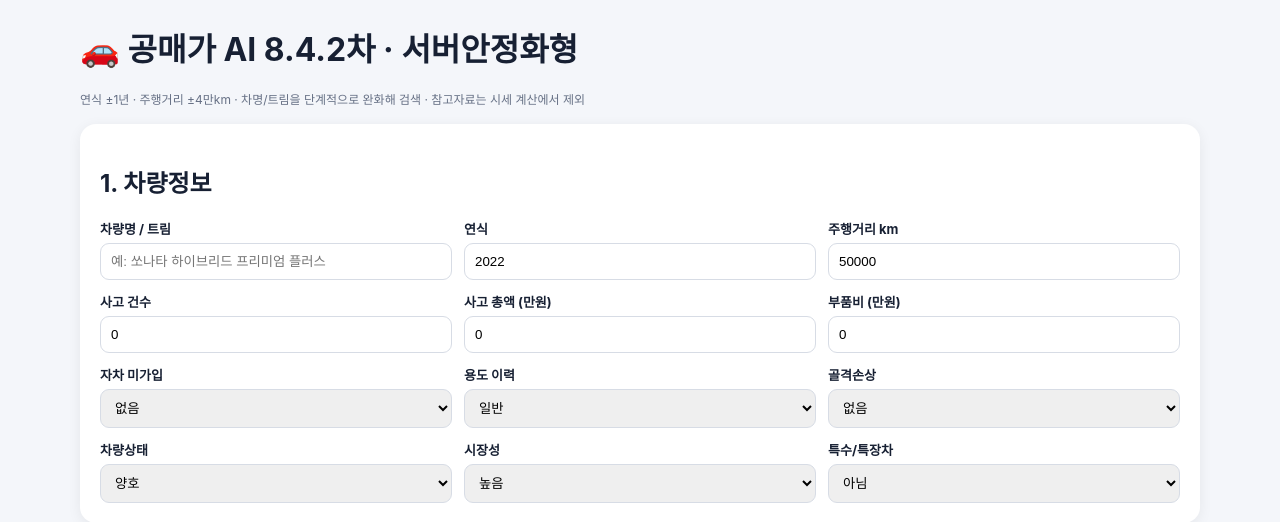
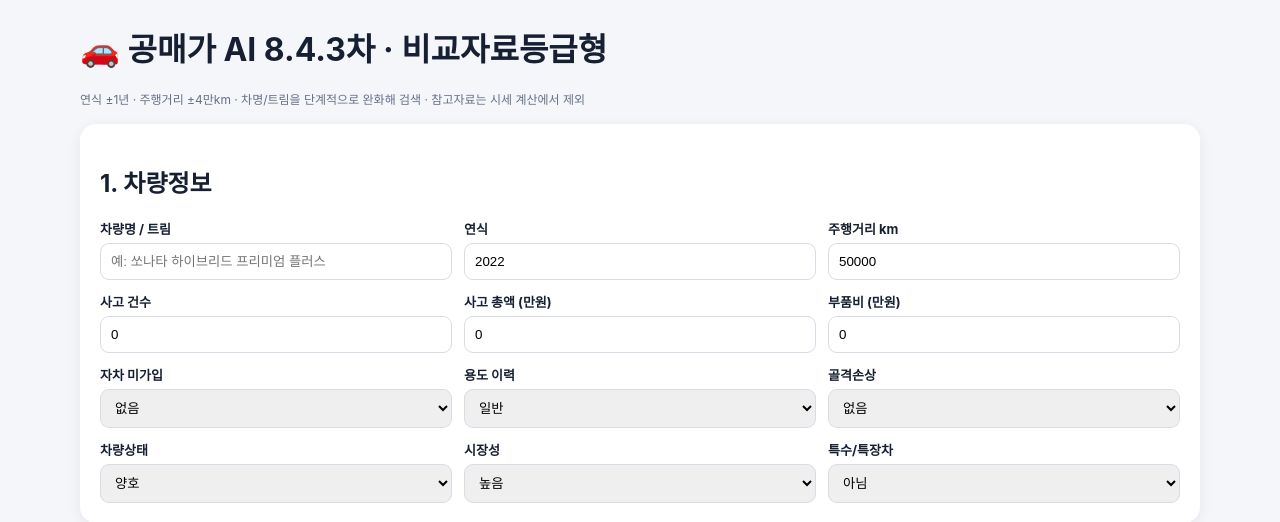
Before and after one commit to bini1111111111/auction-ai, a FastAPI app: page / in a window 1280 px wide. Shown: the top 522 px of the page. Run offline with FastAPI, Linux system fonts and the light colour scheme.

Commit message:
Update index.html

```diff
--- a/templates/index.html
+++ b/templates/index.html
@@ -2,7 +2,7 @@
 <html lang="ko">
 <head>
 <meta charset="utf-8"><meta name="viewport" content="width=device-width,initial-scale=1">
-<title>공매가 AI 8.4.2차</title>
+<title>공매가 AI 8.4.3차</title>
 <style>
 body{font-family:-apple-system,BlinkMacSystemFont,"Segoe UI",sans-serif;background:#f4f6fa;margin:0;color:#172033}
 .wrap{max-width:1120px;margin:24px auto;padding:0 16px}.card{background:#fff;border-radius:16px;padding:20px;margin:14px 0;box-shadow:0 3px 14px #0001}
@@ -14,7 +14,7 @@ button{background:#111827;color:#fff;border:0;border-radius:9px;padding:12px 16p
 table{width:100%;border-collapse:collapse}th,td{font-size:12px;padding:8px;border-bottom:1px solid #eee;text-align:left;vertical-align:top}.pill{display:inline-block;padding:3px 7px;border-radius:999px;background:#eef2ff;font-size:11px}.price{font-weight:800;white-space:nowrap}
 details{margin-top:14px}summary{cursor:pointer;font-weight:750}@media(max-width:850px){.g,.r{grid-template-columns:1fr}}
 </style></head><body><div class="wrap">
-<h1>🚗 공매가 AI 8.4.2차 · 서버안정화형</h1>
+<h1>🚗 공매가 AI 8.4.3차 · 비교자료등급형</h1>
 <p class="s">연식 ±1년 · 주행거리 ±4만km · 차명/트림을 단계적으로 완화해 검색 · 참고자료는 시세 계산에서 제외</p>
 
 <div class="card"><h2>1. 차량정보</h2><div class="g">
@@ -66,7 +66,7 @@ async function analyze(){
       ? '<a href="'+esc(x.url)+'" target="_blank" rel="noopener noreferrer">매물 보기</a>'
       : '-';
     return '<tr>'+
-      '<td><span class="tag">'+esc(x.source_type==='listing'?'개별매물':'참고자료')+'</span></td>'+
+      '<td><span class="tag">'+esc(x.source_type==='listing'?'개별매물':(x.source_type==='strong_reference'?'강한 참고':'참고자료'))+'</span></td>'+
       '<td><b>'+fmt(x.price)+'만원</b></td>'+
       '<td>'+fmt(x.adjusted_price)+'만원</td>'+
       '<td>'+esc(x.year||'-')+'</td>'+
@@ -85,6 +85,7 @@ async function analyze(){
   let confidenceNote='시세 상태: '+(m.market_status||'잠정 시세')+' · 검색 신뢰도 '+m.confidence+' · 예상 오차 약 ±'+m.error_pct+'% · 개별매물 가격 편차 '+m.dispersion+'('+m.spread_pct+'%).';
   if(d.search_stage){ confidenceNote+=' 검색 단계 '+d.search_stage+'까지 실행.'; }
   if(d.expanded_search){ confidenceNote+=' 검증 매물이 부족해 2차 확장검색까지 실행했어.'; }
+  if(m.strong_reference_count){ confidenceNote+=' 실제 매물이 부족해 강한 참고자료 '+m.strong_reference_count+'건을 보조로 사용했어.'; }
   if((m.confidence_reasons||[]).length){
     confidenceNote+=' 낮게 평가한 이유: '+m.confidence_reasons.join(' / ')+'.';
   }
@@ -111,7 +112,7 @@ async function analyze(){
   '<p>적용 할인율 '+a.discount_rate+'% · '+a.verdict+'</p>'+
   '<div class="warn"><b>신뢰도 경고</b><br>'+confidenceNote+'</div>'+
   '<p>채택된 보정가격: '+m.prices.map(fmt).join(', ')+'</p>'+
-  '<div class="ok"><b>8.4.2차 계산 방식</b><br>차량 연식과 게시일을 구분하고, 2WD/4WD·트림 차이는 가격 보정으로 반영해. 검색결과 한 건이 비정상이어도 전체 분석이 중단되지 않도록 서버 예외처리를 강화했고, 서버 오류도 JSON으로 화면에 표시해.</div>'+
+  '<div class="ok"><b>8.4.3차 계산 방식</b><br>실제 개별매물을 최우선으로 사용하고, 3건 미만일 때만 모델·동력원·세부사양이 구체적인 가격 가이드 자료를 최대 2건까지 강한 참고자료로 보조 사용해. 강한 참고자료가 들어가면 결과는 반드시 잠정값으로 표시하고 신뢰도는 낮음 이하로 제한해.</div>'+
   '<details open><summary>채택 자료와 근거</summary><table><tr><th>구분</th><th>원문 가격</th><th>보정 가격</th><th>연식</th><th>주행거리</th><th>구동</th><th>트림</th><th>보정내역</th><th>유사도</th><th>출처</th><th>검색결과</th><th>링크</th></tr>'+adopted+'</table></details>'+
   '<details><summary>제외한 가격 보기</summary><table><tr><th>가격</th><th>제외 이유</th><th>연식</th><th>주행거리</th><th>검색결과</th></tr>'+rejected+'</table></details>';
 
```
